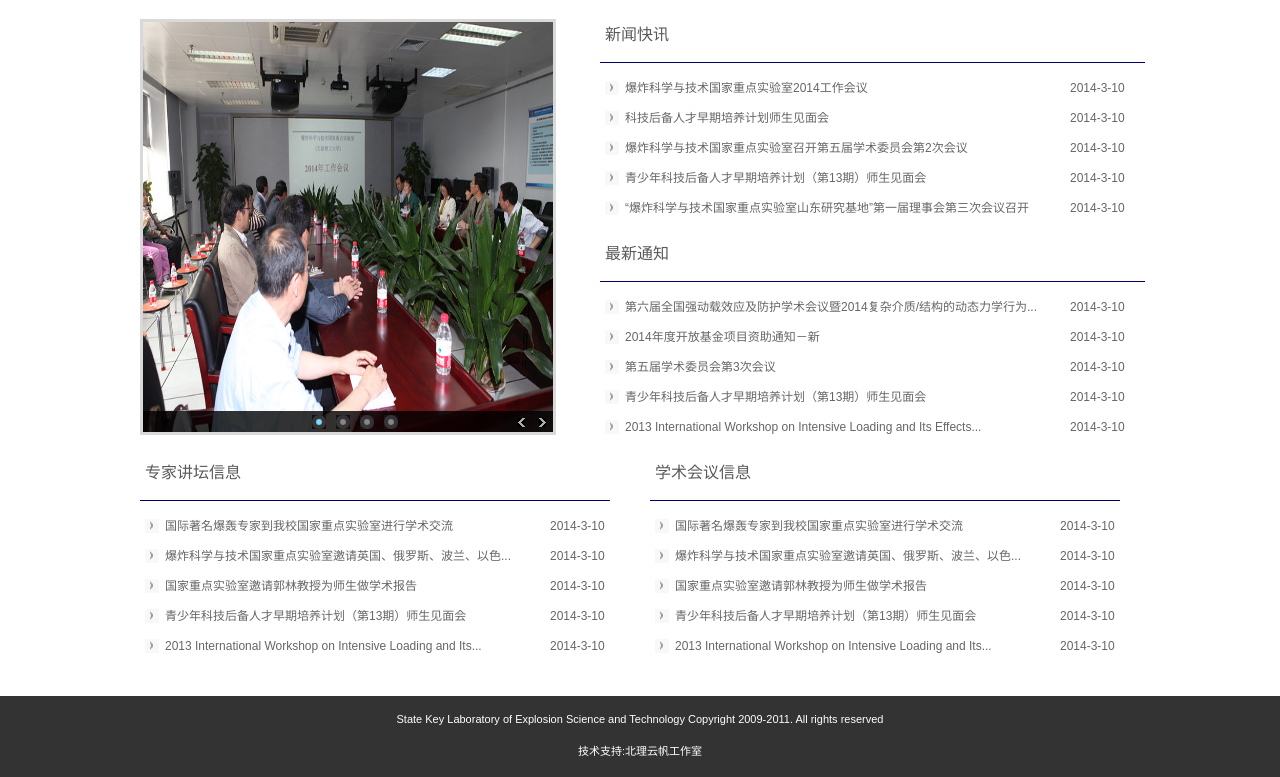
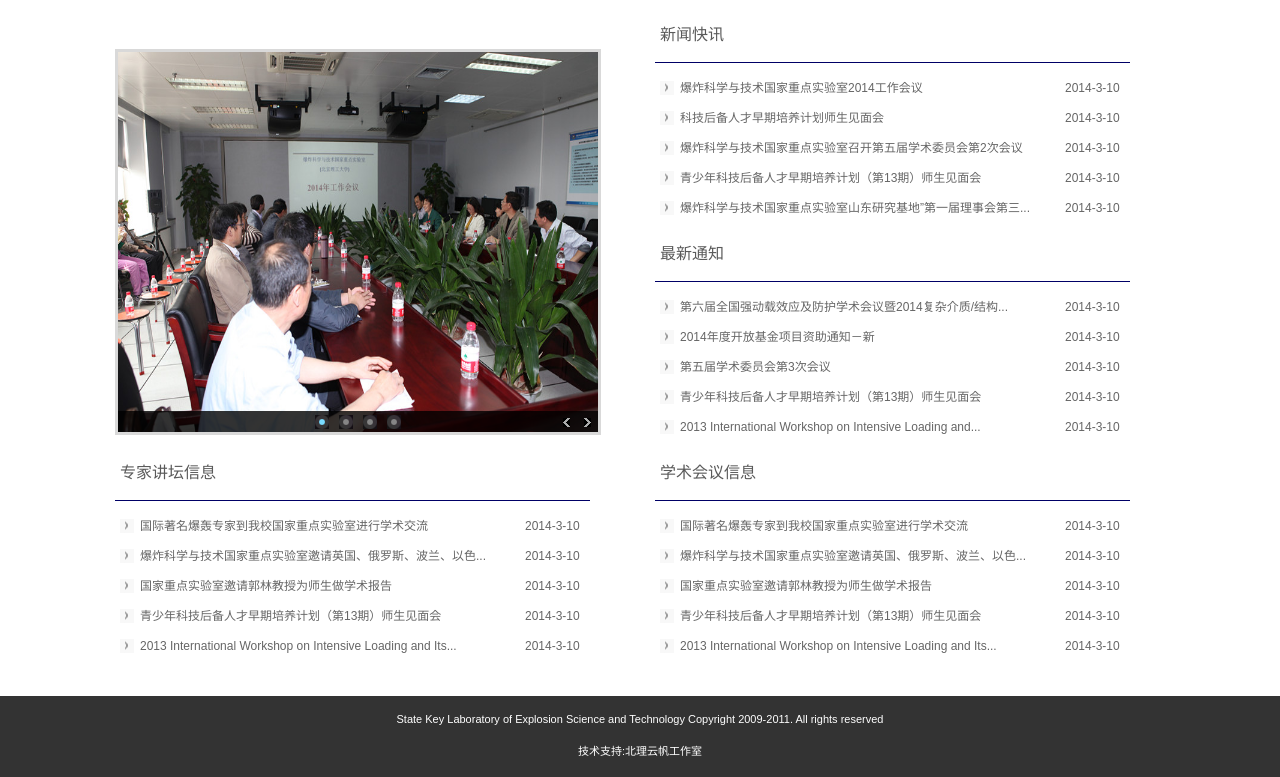
Before and after one commit to lizzyphy/lab_baozha, a CodeIgniter app: page / in a window 1280 px wide. Shown: the part 166-943 px from the top of the page. Run offline with CodeIgniter, Linux system fonts and the light colour scheme.

Commit message:
调整图片格式

```diff
--- a/application/views/homecontent.php
+++ b/application/views/homecontent.php
@@ -3,10 +3,10 @@
 	<div class="focus">
 		<div id="pic">
 			<ul>
-				<li><a href=""><img width="410" height="410" src="<?php echo base_url('static/img/1.jpg'); ?>" /></a></li>
-				<li><a href=""><img width="410" height="410" src="<?php echo base_url('static/img/2.jpg'); ?>" /></a></li>
-				<li><a href=""><img width="410" height="410" src="<?php echo base_url('static/img/3.jpg'); ?>" /></a></li>
-				<li><a href=""><img width="410" height="410" src="<?php echo base_url('static/img/4.jpg'); ?>" /></a></li>
+				<li><a href=""><img width="480" height="380" src="<?php echo base_url('static/img/1.jpg'); ?>" /></a></li>
+				<li><a href=""><img width="480" height="380" src="<?php echo base_url('static/img/2.jpg'); ?>" /></a></li>
+				<li><a href=""><img width="480" height="380" src="<?php echo base_url('static/img/3.jpg'); ?>" /></a></li>
+				<li><a href=""><img width="480" height="380" src="<?php echo base_url('static/img/4.jpg'); ?>" /></a></li>
 			</ul>
 		</div>
 		<div class="tip-bg"></div>
@@ -43,7 +43,7 @@
 			<li><span><a href="www.baidu.com" title="青少年科技后备人才早期培养计划（第13期）师生见面会">青少年科技后备人才早期培养计划（第13期）师生见面会</a></span>
 			<span class="time">2014-3-10</span>
 			</li>
-			<li><span><a href="www.baidu.com" title="“爆炸科学与技术国家重点实验室山东研究基地”第一届理事会第三次会议召开">“爆炸科学与技术国家重点实验室山东研究基地”第一届理事会第三次会议召开</a></span>
+			<li><span><a href="www.baidu.com" title="“爆炸科学与技术国家重点实验室山东研究基地”第一届理事会第三次会议召开">爆炸科学与技术国家重点实验室山东研究基地”第一届理事会第三...</a></span>
 			<span class="time">2014-3-10</span>
 			</li>
 		</ul>
@@ -51,7 +51,7 @@
 			<span style="font-family: Microsoft YaHei; font-size: 16px;">最新通知</span>
 		</div>
 		<ul>
-			<li><span><a href="www.baidu.com" title="第六届全国强动载效应及防护学术会议暨2014复杂介质/结构的动态力学行为创新研究群体学术研讨会第一轮通知">第六届全国强动载效应及防护学术会议暨2014复杂介质/结构的动态力学行为...</a></span>
+			<li><span><a href="www.baidu.com" title="第六届全国强动载效应及防护学术会议暨2014复杂介质/结构的动态力学行为创新研究群体学术研讨会第一轮通知">第六届全国强动载效应及防护学术会议暨2014复杂介质/结构...</a></span>
 			<span class="time">2014-3-10</span>
 			</li>
 			<li><span><a href="www.baidu.com" title="2014年度开放基金项目资助通知－新">2014年度开放基金项目资助通知－新</a></span>
@@ -64,7 +64,7 @@
 			<span class="time">2014-3-10</span>
 			</li>
 			<li><span><a href="www.baidu.com" title="2013 International Workshop on Intensive Loading and Its Effects & Innovation Research Group Symposium on Dynamic Mechanical Behavior of Complex Media/ Structure">
-			2013 International Workshop on Intensive Loading and Its Effects...</a></span>
+			2013 International Workshop on Intensive Loading and...</a></span>
 			<span class="time">2014-3-10</span>
 			</li>
 		</ul>
--- a/static/css/css.css
+++ b/static/css/css.css
@@ -8,7 +8,7 @@ a {
 
 #box {
 	margin: 0 auto;
-	width: 1000px;
+	width: 1050px;
 	padding-top:20px;
 	padding-bottom:20px;
 }
@@ -19,7 +19,8 @@ a {
 }
 .right {
 	float:right;
-	width: 540px;
+	width: 480px;
+	padding-right:30px;
 }
 .title {
 	border-color: #006;
@@ -29,45 +30,43 @@ a {
     padding-left:5px;
     display: block;
     height: 35px;
-    width: 540px;
+    width: 470px;
     word-wrap: break-word;
 }
 .right li a{
 	color:#666;
 	background: url(../img/tb.jpg) no-repeat 5px center;
 	padding-left: 25px;
-	width:450px;
+	padding-right:5px;
+	width:390px;
 }
 .right ul {
 	padding-top:10px;
-	padding-bottom:15px
+	padding-bottom:15px;
 }
 .right li{
-	width:540px;
+	width:480px;
 	line-height:30px;
 	font-size:12px;
+
 }
 .left1 li a{
 	color:#666;
 	background: url(../img/tb.jpg) no-repeat 5px center;
 	padding-left: 25px;
-	width:400px;
+	width:390px;
 }
 .left1 ul {
 	padding-top:10px;
 	padding-bottom:15px;
-	padding-right:10px;
 }
 .left1 li{
 	width:480px;
 	line-height:30px;
 	font-size:12px;
 }
-.left1 .title{
-	 width: 465px;
-}
 #right1{
-	padding-left:20px;
+	padding-left:50px;
 }
 .time{
 	width:70px;
@@ -77,34 +76,36 @@ a {
 	color:#666;
 }
 .focus{
-	width:410px;
-	height:410px;
+	margin-top:30px;
+	margin-bottom:22px;
+	width:480px;
+	height:380px;
 	float:left;
 	border:3px solid #d9d9d9;
 	position:relative;
 }
 .focus #pic{
-	width:410px;
-	height:410px;
+	width:480px;
+	height:380px;
 	overflow:hidden;
 }
 .focus #pic ul{
 	width:4216px;
-	height:410px;
+	height:380px;
 	float:left;
 }
 .focus #pic li{
-	width:410px;
-	height:410px;
+	width:480px;
+	height:380px;
 	float:left;
 }
 .focus #pic li img{
-	width:410px;
-	height:410px;
+	width:480px;
+	height:380px;
 	float:left;
 }
 .focus .tip-bg{
-	width:410px;
+	width:480px;
 	height:21px;
 	background:#000;
 	filter:alpha(opacity=80);
```
